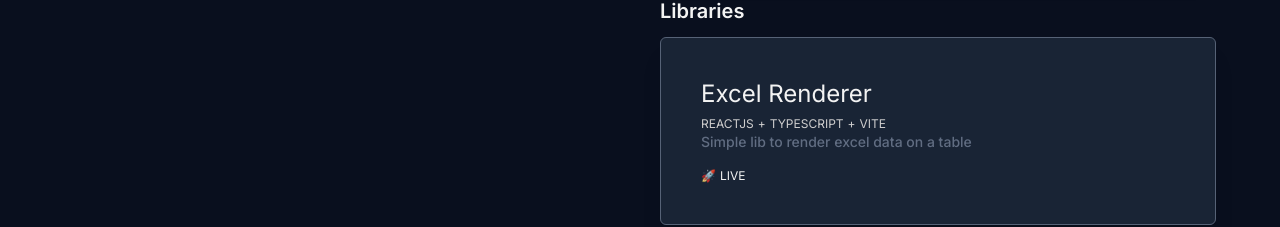
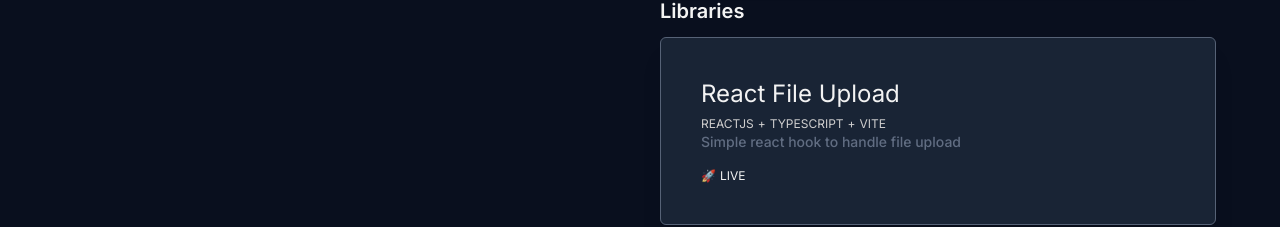
Before and after one commit to addegbenga/notion, a Next.js app: page / in a window 1280 px wide. Shown: the part 903-1130 px from the top of the page. Built offline with nearby package versions, Linux system fonts and the light colour scheme.

Commit message:
feat: added lib

```diff
--- a/pages/index.tsx
+++ b/pages/index.tsx
@@ -37,10 +37,10 @@
 
 const libs = [
   {
-    name: "Excel Renderer",
+    name: "React File Upload",
     tech: ["REACTJS", "TYPESCRIPT", "VITE"],
-    text: "Simple lib to render excel data on a table ",
-    url: "https://render-excel-to-table.vercel.app/",
+    text: "Simple react hook to handle file upload ",
+    url: "https://www.npmjs.com/package/dex-react-file-upload",
     id: 2622333657,
   },
 ];
```
